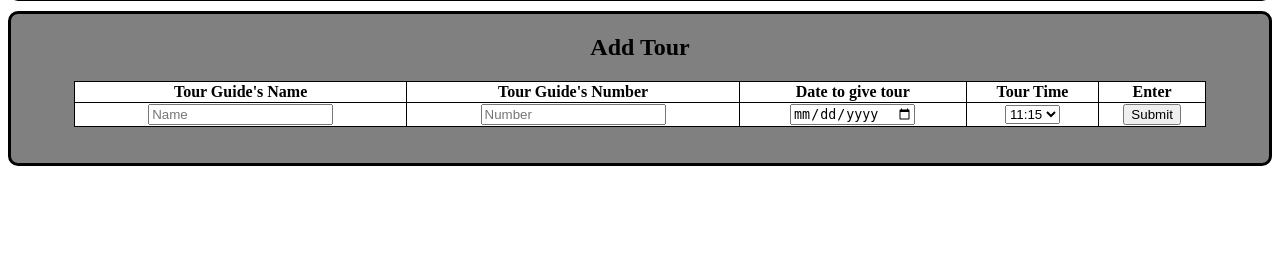
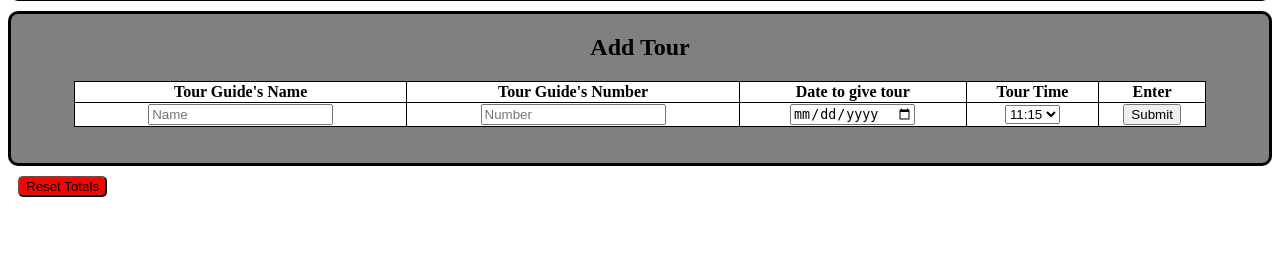
Before and after one commit to danielwood95/electronic-signin, a PHP site: page /admin.php in a window 1280 px wide. Shown: the part 210-486 px from the top of the page. Run offline with PHP 8.4, Linux system fonts and the light colour scheme; data that the repository does not hold is empty.

Commit message:
added reset button to admin page
added reset button to admin page

```diff
--- a/Webpages/admin.php
+++ b/Webpages/admin.php
@@ -34,6 +34,14 @@
 </style>
 </head>
 <body>
+<script>
+    function resetCheck() {
+        if(confirm("Are You Sure You Would Like To Reset The Tour Guide Totals")){
+        }else{
+            return false;
+        }
+    }
+</script>
 <span style="float: left; margin-left: 10px; margin-bottom:10px;"><a href="getPreviousTours.php">See Previous Tours</a></span>
 <span style="float: right; margin-right: 10px; margin-bottom:10px;"><a href="layout.php">Tour Guide Sign In</a></span>
 <h1>Admin Page</h1>
@@ -95,5 +103,8 @@
         </table>
     <br><br>
 </div>
+<form action="ResetPeople.php" onsubmit="return resetCheck()">
+    <input type="submit" value="Reset Totals" style="background-color: red; float: left; margin-left: 10px; border-radius: 5px">
+</form>
 </body>
 </html>
```
